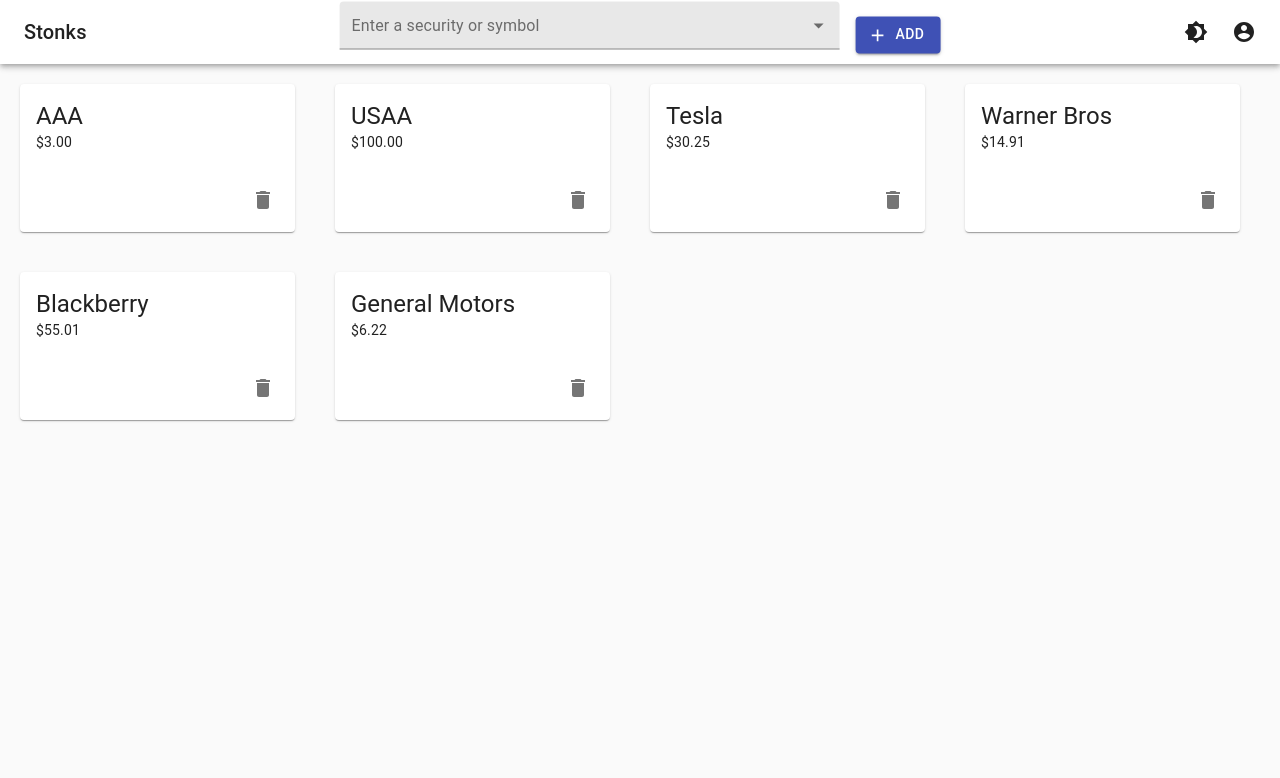
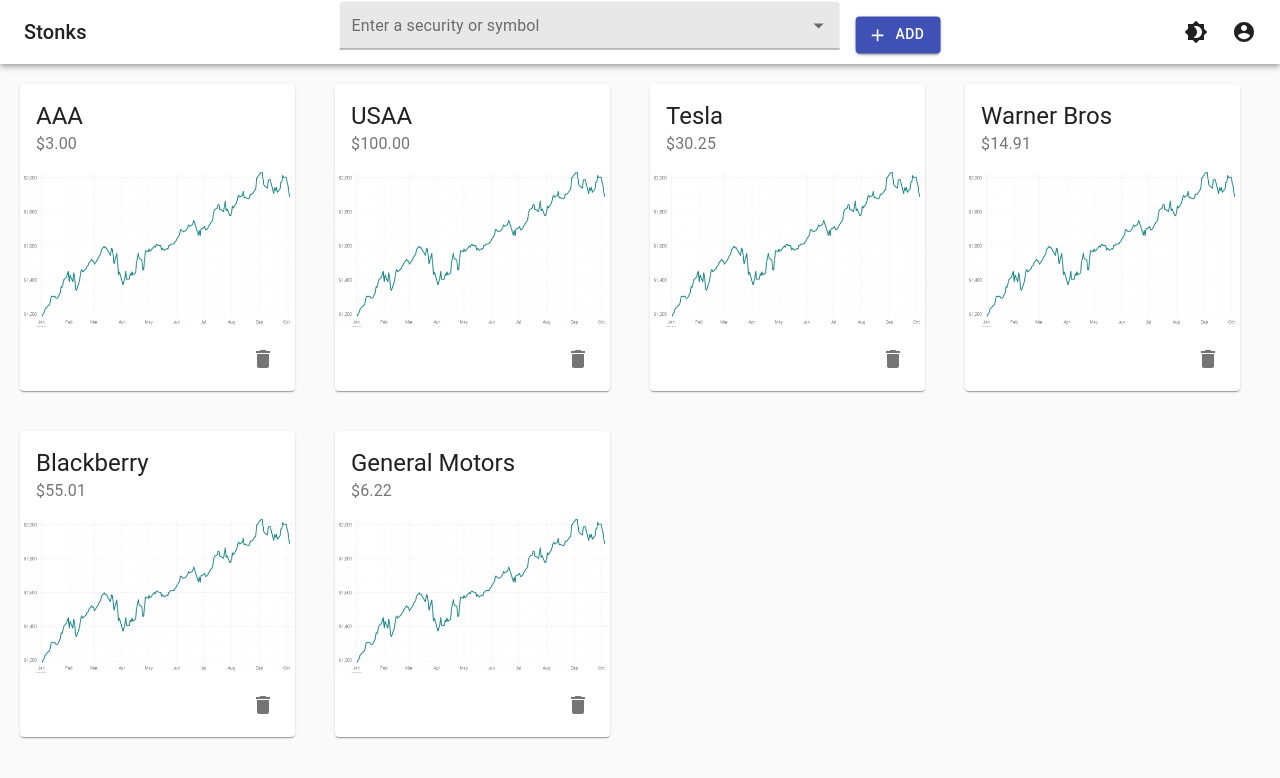
Before and after one commit to aggie-coding-club/stocks-frontend, a React (Create React App) app: page / in a window 1280 px wide. Shown: the top 778 px of the page. Built offline with nearby package versions, Linux system fonts and the light colour scheme.

Commit message:
added place to put graph into card

```diff
--- a/src/components/dashboard/StockItem.js
+++ b/src/components/dashboard/StockItem.js
@@ -1,13 +1,15 @@
 import React from 'react';
 import { makeStyles } from '@material-ui/core/styles';
 import Card from '@material-ui/core/Card';
+import CardHeader from '@material-ui/core/CardHeader';
+import CardMedia from '@material-ui/core/CardMedia';
+import CardContent from '@material-ui/core/CardContent';
 import CardActions from '@material-ui/core/CardActions';
-import CardContent from '@material-ui/core/CardContent';
-import Button from '@material-ui/core/Button';
 import Typography from '@material-ui/core/Typography';
 import DeleteIcon from '@material-ui/icons/Delete';
 import IconButton from '@material-ui/core/IconButton';
 import Tooltip from '@material-ui/core/Tooltip';
+import stockGraph from '../../static/stock_graph.png'; //FIXME: delete once actual graph used
 
 const useStyles = makeStyles({
   root: {
@@ -18,6 +20,10 @@
   title: {
     fontSize: 14,
     whiteSpace: 'nowrap'
+  },
+  media: {
+    height: 0,
+    paddingTop: '56.25%', // 16:9
   },
   pos: {
     marginBottom: 12,
@@ -32,14 +38,16 @@
 
   return(
     <Card className={classes.root}>
-      <CardContent>
-        <Typography variant="h5" component="h2">
-          {stock.title}
-        </Typography>
-        <Typography variant="body2" component="p">
-          {stock.price}
-        </Typography>
-      </CardContent>
+      <CardHeader
+        title = {stock.title}
+        subheader= {stock.price}
+      />
+      {/*FIXME: Insert graph HERE*/}
+      <CardMedia
+        className={classes.media}
+        title="Stock Graph"
+        image={stockGraph}
+      />
       <CardActions disableSpacing>
         <Tooltip title="Delete">
           <IconButton
```
Also changed, not shown: src/static/stock_graph.png (added), 1 other file (tests, documents, lock files or other folders).
